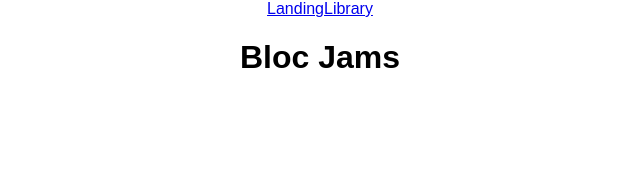
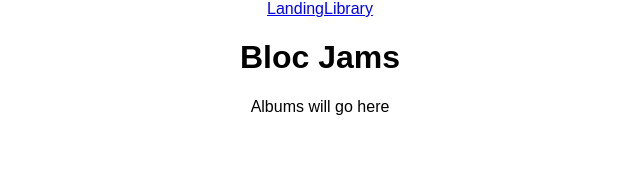
Before and after one commit to vaishali-umrikar/bloc-jams-react, a React (Create React App) app: page /albums in a window 1280 px wide. Shown: the top 188 px of the page, without its empty margins (320-960 px from the left). Built offline with nearby package versions, Linux system fonts and the light colour scheme.

Commit message:
Assignment 3: completed

```diff
--- a/src/App.js
+++ b/src/App.js
@@ -3,6 +3,7 @@ import { Route, Link } from 'react-router-dom';
 import './App.css';
 import Landing from './components/Landing';
 import Library from './components/Library';
+import Albums from './components/Albums';
 
 
 class App extends Component {
@@ -19,6 +20,7 @@ class App extends Component {
         <main>
           <Route exact path="/" component={Landing} />
           <Route path="/library" component={Library} />
+          <Route path="/albums" component={Albums} />
         </main>
       </div>
     );
--- /dev/null
+++ b/src/components/Albums.js
@@ -0,0 +1,9 @@
+import React from 'react';
+
+const Albums = () => (
+  <section className="albums">
+    Albums will go here
+  </section>
+);
+
+export default Albums;
```
